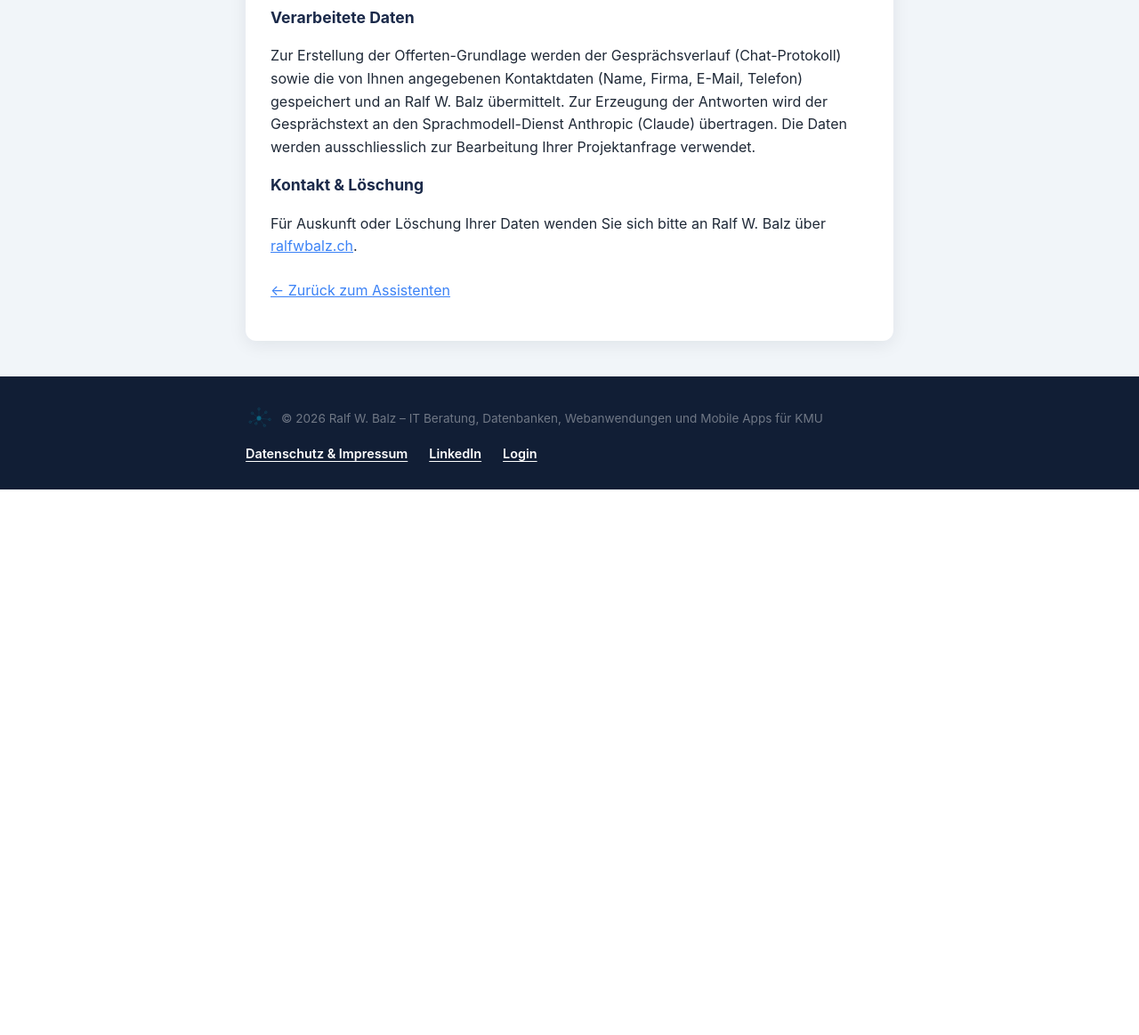
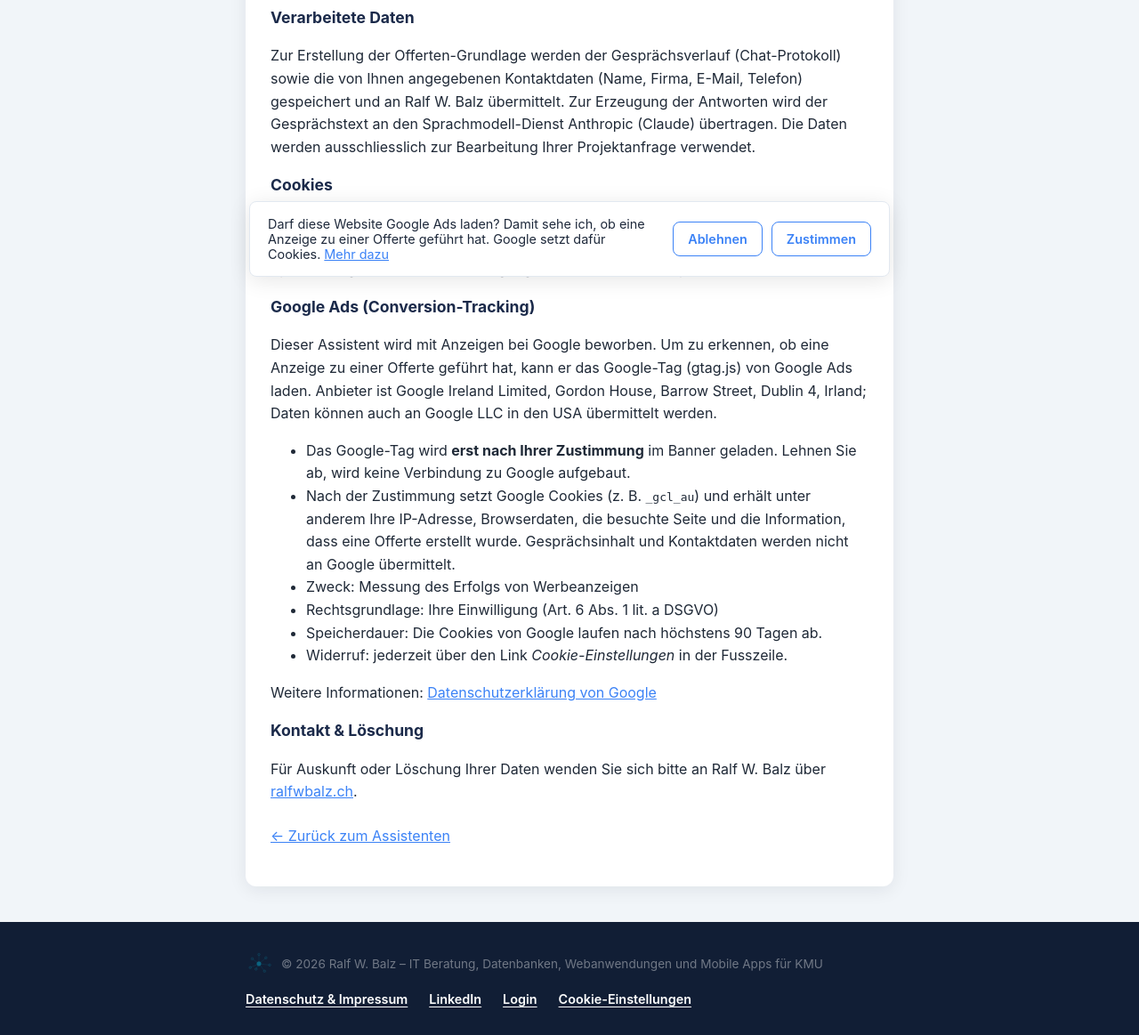
Before and after one commit to plebsapps/Offerten-Assistent-offerte.ralfwbalz.ch, a FastAPI app: page /impressum in a window 1280 px wide. Shown: the part 473-1636 px from the top of the page at 89% size. Before the commit the page ends 1023 px from the top, so only its background shows below. Run offline with FastAPI, Linux system fonts and the light colour scheme; parts of the project's set-up code (start-up, migrations or seed data) failed here and were passed over.

Commit message:
Google-Ads-Tag mit Einwilligungs-Banner, Conversion bei erstellter Offerte
Das Tag AW-18481174898 laedt erst nach Zustimmung (Consent Mode, Basis-Modus)
auf Einstiegsseite, Chat und Impressum. Conversion beim Stream-Ereignis
offer_created, send_to aus GOOGLE_ADS_KONVERSION. Widerruf ueber
"Cookie-Einstellungen" in der Fusszeile. Impressum um Cookies und Google Ads
ergaenzt.

Co-Authored-By: Claude Opus 5.5 (1M context) <noreply@anthropic.com>

```diff
--- a/main.py
+++ b/main.py
@@ -89,6 +89,14 @@ HOMEPAGE_URL = os.environ.get("HOMEPAGE_URL", "https://ralfwbalz.ch")
 # Wert allen Templates zur Verfügung, auch impressum/einladung/freigabe, die
 # sonst keinen eigenen Kontext dafür bekämen.
 templates.env.globals["homepage_url"] = HOMEPAGE_URL
+
+# Google Ads: das Tag steht in templates/_google_tag.html und lädt erst nach
+# der Zustimmung im Banner (static/js/einwilligung.js). GOOGLE_ADS_KONVERSION ist
+# das vollständige send_to der Conversion-Aktion "Offerte angefordert"
+# (AW-…/Label); leer = das Tag läuft, meldet aber keine Conversion.
+GOOGLE_ADS_ID = "AW-18481174898"
+templates.env.globals["google_ads_id"] = GOOGLE_ADS_ID
+templates.env.globals["google_ads_konversion"] = os.environ.get("GOOGLE_ADS_KONVERSION", "").strip()
 
 # Self-Service-Zugang (E-Mail-Code/OTP)
 OTP_TTL_MIN = int(os.environ.get("OTP_TTL_MIN", "10"))          # Gültigkeit des Codes
--- a/static/css/style.css
+++ b/static/css/style.css
@@ -664,3 +664,43 @@ body {
   .adminnav { grid-area: nav; justify-self: stretch; flex-wrap: wrap; gap: 10px 14px; }
   .admin-table { display: block; overflow-x: auto; white-space: nowrap; }
 }
+
+/* ─── Einwilligung Google Ads (Banner aus einwilligung.js) ─ */
+.einwilligung {
+  position: fixed;
+  left: 16px;
+  right: 16px;
+  bottom: 16px;
+  z-index: 1000;
+  max-width: 720px;
+  margin: 0 auto;
+  display: flex;
+  align-items: center;
+  gap: 16px 24px;
+  padding: 16px 20px;
+  background: var(--white);
+  border: 1px solid #E2E8F0;
+  border-radius: var(--radius);
+  box-shadow: var(--shadow);
+  font-size: .9rem;
+  color: var(--gray-800);
+}
+.einwilligung p { margin: 0; }
+.einwilligung a { color: var(--blue); text-decoration: underline; }
+.einwilligung-knoepfe { display: flex; gap: 10px; flex-shrink: 0; }
+.einwilligung-knopf {
+  padding: 10px 16px;
+  border-radius: var(--radius);
+  border: 1.5px solid var(--blue);
+  background: transparent;
+  color: var(--blue);
+  font: inherit;
+  font-weight: 600;
+  cursor: pointer;
+  transition: background var(--transition), color var(--transition);
+}
+.einwilligung-knopf:hover { background: var(--blue); color: var(--white); }
+@media (max-width: 600px) {
+  .einwilligung { flex-direction: column; align-items: stretch; }
+  .einwilligung-knoepfe > * { flex: 1; }
+}
--- a/static/js/app.js
+++ b/static/js/app.js
@@ -365,6 +365,7 @@
     } else if (ev.type === "offer_created") {
       offerCreated = true;
       el.statusHint.textContent = "✓ Offerte erstellt und an Ralf gesendet.";
+      if (window.googleAdsKonversion) window.googleAdsKonversion();
       // Overlay mit Homepage-Link sofort zeigen; der Countdown startet erst nach der
       // gesprochenen Verabschiedung (siehe finally in sendMessage).
       showOverlay();
--- /dev/null
+++ b/static/js/einwilligung.js
@@ -0,0 +1,67 @@
+// Google Ads: Einwilligungs-Banner, Widerruf und Conversion.
+// Nur auf Seiten mit templates/_google_tag.html (dort entsteht window.googleAds).
+// Ohne Zustimmung wird gtag.js gar nicht geladen; die Wahl bleibt in
+// localStorage, der Footer-Link "Cookie-Einstellungen" öffnet das Banner wieder.
+(function () {
+  if (!window.googleAds) return;
+
+  function einwilligung() {
+    try { return localStorage.getItem("werbe_einwilligung"); } catch (e) { return null; }
+  }
+
+  // Aufruf aus app.js, sobald der Assistent eine Offerte erstellt hat.
+  window.googleAdsKonversion = function () {
+    if (!window.googleAds.konversion || einwilligung() !== "ja") return;
+    try { gtag("event", "conversion", { send_to: window.googleAds.konversion }); } catch (e) { /* nie stören */ }
+  };
+
+  function setzen(wert) {
+    const vorher = einwilligung();
+    try { localStorage.setItem("werbe_einwilligung", wert); } catch (e) { /* dann eben nur für diesen Aufruf */ }
+    document.getElementById("einwilligung")?.remove();
+    if (wert === "ja") {
+      window.googleAdsLaden();
+    } else if (vorher === "ja") {
+      // Widerruf: Google-Cookies entfernen und ohne geladenes gtag.js neu starten
+      document.cookie.split(";").map(c => c.split("=")[0].trim())
+        .filter(n => n.startsWith("_gcl") || n.startsWith("_ga"))
+        .forEach(n => {
+          document.cookie = n + "=; Max-Age=0; path=/";
+          document.cookie = n + "=; Max-Age=0; path=/; domain=." + location.hostname;
+        });
+      location.reload();
+    }
+  }
+
+  function banner() {
+    if (document.getElementById("einwilligung")) return;
+    const b = document.createElement("div");
+    b.id = "einwilligung";
+    b.className = "einwilligung";
+    b.setAttribute("role", "dialog");
+    b.setAttribute("aria-label", "Einwilligung zu Werbe-Cookies");
+    b.innerHTML = `
+      <p>
+        Darf diese Website Google Ads laden? Damit sehe ich, ob eine Anzeige zu
+        einer Offerte geführt hat. Google setzt dafür Cookies.
+        <a href="/impressum#google-ads">Mehr dazu</a>
+      </p>
+      <div class="einwilligung-knoepfe">
+        <button type="button" class="einwilligung-knopf" data-wahl="nein">Ablehnen</button>
+        <button type="button" class="einwilligung-knopf" data-wahl="ja">Zustimmen</button>
+      </div>`;
+    b.querySelectorAll("button").forEach(k =>
+      k.addEventListener("click", () => setzen(k.dataset.wahl)));
+    document.body.appendChild(b);
+  }
+
+  if (!einwilligung()) banner();
+  const fussLinks = document.querySelector(".footer-links");
+  if (fussLinks) {
+    const link = document.createElement("a");
+    link.href = "#";
+    link.textContent = "Cookie-Einstellungen";
+    link.addEventListener("click", e => { e.preventDefault(); banner(); });
+    fussLinks.appendChild(link);
+  }
+})();
--- /dev/null
+++ b/templates/_google_tag.html
@@ -0,0 +1,26 @@
+  <!-- Google tag (gtag.js), Consent Mode im Basis-Modus: gtag.js wird erst
+       nach der Zustimmung im Banner geladen, vorher geht nichts an Google.
+       Die Wahl liegt in localStorage (werbe_einwilligung = ja|nein), das
+       Banner selbst baut static/js/einwilligung.js. -->
+  <script>
+    window.dataLayer = window.dataLayer || [];
+    function gtag(){dataLayer.push(arguments);}
+    window.googleAds = { id: {{ google_ads_id|tojson }}, konversion: {{ google_ads_konversion|tojson }} };
+    window.googleAdsLaden = function () {
+      if (window.googleAds.geladen) return;
+      window.googleAds.geladen = true;
+      gtag('consent', 'default', {
+        ad_storage: 'granted', ad_user_data: 'granted',
+        ad_personalization: 'granted', analytics_storage: 'denied'
+      });
+      var s = document.createElement('script');
+      s.async = true;
+      s.src = 'https://www.googletagmanager.com/gtag/js?id=' + window.googleAds.id;
+      document.head.appendChild(s);
+      gtag('js', new Date());
+      gtag('config', window.googleAds.id);
+    };
+    try {
+      if (localStorage.getItem('werbe_einwilligung') === 'ja') window.googleAdsLaden();
+    } catch (e) { /* ohne localStorage: keine Einwilligung */ }
+  </script>
--- a/templates/einladung.html
+++ b/templates/einladung.html
@@ -1,6 +1,7 @@
 <!DOCTYPE html>
 <html lang="de">
 <head>
+{% include "_google_tag.html" %}
   <meta charset="UTF-8">
   <meta name="viewport" content="width=device-width, initial-scale=1.0, viewport-fit=cover">
   <title>{% if selbst_zugang %}Zugang zum Offerten-Assistenten{% else %}Zugang nur per Einladung{% endif %} – Offerten-Assistent</title>
@@ -22,7 +23,7 @@
   <meta name="twitter:description" content="Offerten im Gespräch erstellen: Anliegen per Sprache oder Text schildern, fertige Offerte als PDF erhalten.">
   <meta name="twitter:image"       content="https://offerte.ralfwbalz.ch/static/img/logo-ralfwbalz.svg">
 
-  <link rel="stylesheet" href="/static/css/style.css?v=13">
+  <link rel="stylesheet" href="/static/css/style.css?v=14">
   <link rel="icon" href="/favicon.ico" sizes="32x32">
   <link rel="icon" type="image/svg+xml" href="/static/img/favicon.svg">
   <link rel="apple-touch-icon" href="/apple-touch-icon.png">
@@ -188,6 +189,7 @@
     });
   </script>
   {% endif %}
+  <script src="/static/js/einwilligung.js"></script>
   <script src="/static/js/logo.js"></script>
 </body>
 </html>
--- a/templates/freigabe.html
+++ b/templates/freigabe.html
@@ -5,7 +5,7 @@
   <meta name="viewport" content="width=device-width, initial-scale=1.0">
   <meta name="robots" content="noindex">
   <title>Offerte-Freigabe – ralfwbalz.ch</title>
-  <link rel="stylesheet" href="/static/css/style.css?v=13">
+  <link rel="stylesheet" href="/static/css/style.css?v=14">
   <link rel="icon" href="/favicon.ico" sizes="32x32">
   <link rel="icon" type="image/svg+xml" href="/static/img/favicon.svg">
   <link rel="apple-touch-icon" href="/apple-touch-icon.png">
--- a/templates/impressum.html
+++ b/templates/impressum.html
@@ -1,12 +1,13 @@
 <!DOCTYPE html>
 <html lang="de">
 <head>
+{% include "_google_tag.html" %}
   <meta charset="UTF-8">
   <meta name="viewport" content="width=device-width, initial-scale=1.0">
   <meta name="robots" content="index, follow">
   <link rel="canonical" href="https://offerte.ralfwbalz.ch/impressum">
   <title>Datenschutz &amp; Impressum – Offerten-Assistent</title>
-  <link rel="stylesheet" href="/static/css/style.css?v=13">
+  <link rel="stylesheet" href="/static/css/style.css?v=14">
   <link rel="icon" href="/favicon.ico" sizes="32x32">
   <link rel="icon" type="image/svg+xml" href="/static/img/favicon.svg">
   <link rel="apple-touch-icon" href="/apple-touch-icon.png">
@@ -63,6 +64,33 @@
         zur Bearbeitung Ihrer Projektanfrage verwendet.
       </p>
 
+      <h2 style="color:#1B2A4A;font-size:1.1rem">Cookies</h2>
+      <p>
+        Ohne Ihre Einwilligung setzt diese Website keine Tracking- oder Werbe-Cookies.
+        Technisch notwendig sind ein Sitzungs-Cookie für den Zugang zum Assistenten und die
+        Speicherung Ihrer Wahl im Einwilligungs-Banner im lokalen Speicher Ihres Browsers.
+      </p>
+
+      <h2 id="google-ads" style="color:#1B2A4A;font-size:1.1rem">Google Ads (Conversion-Tracking)</h2>
+      <p>
+        Dieser Assistent wird mit Anzeigen bei Google beworben. Um zu erkennen, ob eine Anzeige
+        zu einer Offerte geführt hat, kann er das Google-Tag (gtag.js) von Google Ads laden.
+        Anbieter ist Google Ireland Limited, Gordon House, Barrow Street, Dublin 4, Irland;
+        Daten können auch an Google LLC in den USA übermittelt werden.
+      </p>
+      <ul>
+        <li>Das Google-Tag wird <strong>erst nach Ihrer Zustimmung</strong> im Banner geladen. Lehnen Sie ab, wird keine Verbindung zu Google aufgebaut.</li>
+        <li>Nach der Zustimmung setzt Google Cookies (z.&nbsp;B. <code>_gcl_au</code>) und erhält unter anderem Ihre IP-Adresse, Browserdaten, die besuchte Seite und die Information, dass eine Offerte erstellt wurde. Gesprächsinhalt und Kontaktdaten werden nicht an Google übermittelt.</li>
+        <li>Zweck: Messung des Erfolgs von Werbeanzeigen</li>
+        <li>Rechtsgrundlage: Ihre Einwilligung (Art. 6 Abs. 1 lit. a DSGVO)</li>
+        <li>Speicherdauer: Die Cookies von Google laufen nach höchstens 90 Tagen ab.</li>
+        <li>Widerruf: jederzeit über den Link <em>Cookie-Einstellungen</em> in der Fusszeile.</li>
+      </ul>
+      <p>
+        Weitere Informationen:
+        <a href="https://policies.google.com/privacy" target="_blank" rel="noopener" style="color:#3B82F6">Datenschutzerklärung von Google</a>
+      </p>
+
       <h2 style="color:#1B2A4A;font-size:1.1rem">Kontakt &amp; Löschung</h2>
       <p>
         Für Auskunft oder Löschung Ihrer Daten wenden Sie sich bitte an Ralf&nbsp;W.&nbsp;Balz
@@ -85,6 +113,7 @@
       </nav>
     </div>
   </footer>
+  <script src="/static/js/einwilligung.js"></script>
   <script src="/static/js/logo.js"></script>
 </body>
 </html>
--- a/templates/index.html
+++ b/templates/index.html
@@ -1,11 +1,12 @@
 <!DOCTYPE html>
 <html lang="de">
 <head>
+{% include "_google_tag.html" %}
   <meta charset="UTF-8">
   <meta name="viewport" content="width=device-width, initial-scale=1.0, viewport-fit=cover">
   <meta name="robots" content="noindex">
   <title>Offerten-Assistent – ralfwbalz.ch</title>
-  <link rel="stylesheet" href="/static/css/style.css?v=13">
+  <link rel="stylesheet" href="/static/css/style.css?v=14">
   <link rel="icon" href="/favicon.ico" sizes="32x32">
   <link rel="icon" type="image/svg+xml" href="/static/img/favicon.svg">
   <link rel="apple-touch-icon" href="/apple-touch-icon.png">
@@ -108,7 +109,8 @@
       </nav>
     </div>
   </footer>
-  <script src="/static/js/app.js?v=5"></script>
+  <script src="/static/js/app.js?v=6"></script>
+  <script src="/static/js/einwilligung.js"></script>
   <script src="/static/js/logo.js"></script>
 </body>
 </html>
```
Also changed, not shown: CLAUDE.md (+21 -0 lines), 1 other file.
